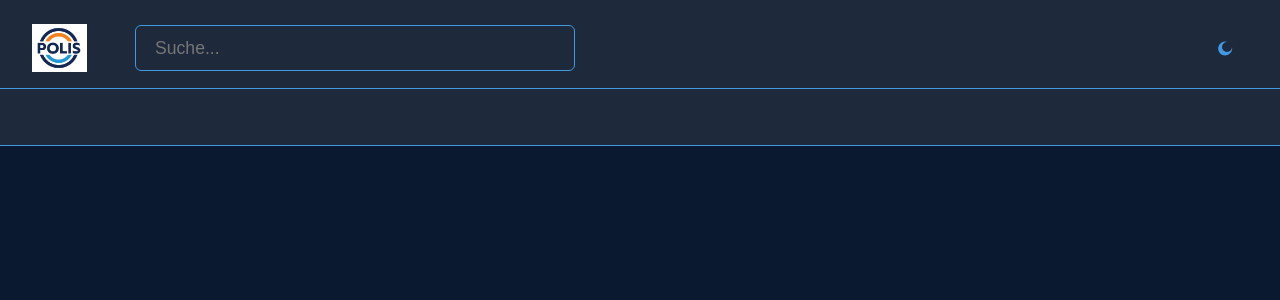
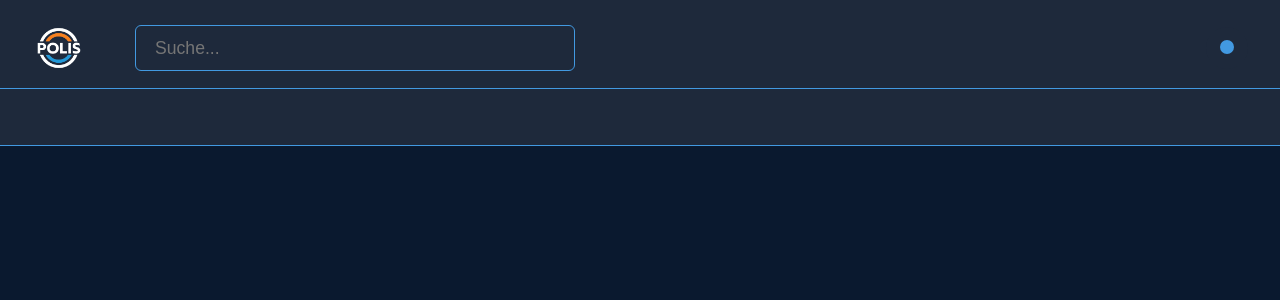
Before and after one commit to fabianrios/polis, an Angular app: page / in a window 1280 px wide. Both pictures are taken after a click on the button "Dark mode". Shown: the top 300 px of the page. Built offline with nearby package versions, Linux system fonts and the light colour scheme.

Commit message:
main update colors and icons

```diff
--- a/src/app/app.html
+++ b/src/app/app.html
@@ -1,18 +1,21 @@
 <header class="main-header">
-  <img src="/logopolis.jpg" alt="Logo" class="logo" />
+  <img
+    [src]="theme === 'dark' ? '/logopolis-white.png' : '/logopolis.jpg'"
+    alt="Logo"
+    class="logo"
+  />
   <input type="text" [(ngModel)]="searchTerm" placeholder="Suche..." (input)="onSearch()" class="search-input" />
   <button class="theme-switcher" (click)="toggleTheme()" [attr.aria-label]="theme === 'light' ? 'Dark mode' : 'Light mode'">
     @if (theme === 'light') {
-    <span>
-      <svg width="20" height="20" viewBox="0 0 20 20" aria-hidden="true" focusable="false">
-        <circle cx="10" cy="10" r="7" fill="none" stroke="currentColor" stroke-width="2"/>
-        <path d="M10 3V1M10 19v-2M3 10H1M19 10h-2M4.22 4.22l-1.42-1.42M17.2 17.2l-1.42-1.42M4.22 15.78l-1.42 1.42M17.2 2.8l-1.42 1.42" stroke="currentColor" stroke-width="2"/>
-      </svg>
-    </span>
+     <span>
+       <svg width="20" height="20" viewBox="0 0 20 20" aria-hidden="true" focusable="false">
+          <path d="M10 3a7 7 0 1 0 0 14V3z" fill="currentColor"/>
+        </svg>
+      </span>
     } @else if (theme === 'dark') {
       <span>
         <svg width="20" height="20" viewBox="0 0 20 20" aria-hidden="true" focusable="false">
-          <path d="M15 10a5 5 0 0 1-5 5 5 5 0 0 1 0-10c.34 0 .67.03 1 .08A7 7 0 1 0 15 10z" fill="currentColor"/>
+          <circle cx="10" cy="10" r="7" fill="currentColor"/>
         </svg>
       </span>
     }
```
Also changed, not shown: public/logopolis-removebg-preview.png (added), public/logopolis-white.png (added).
